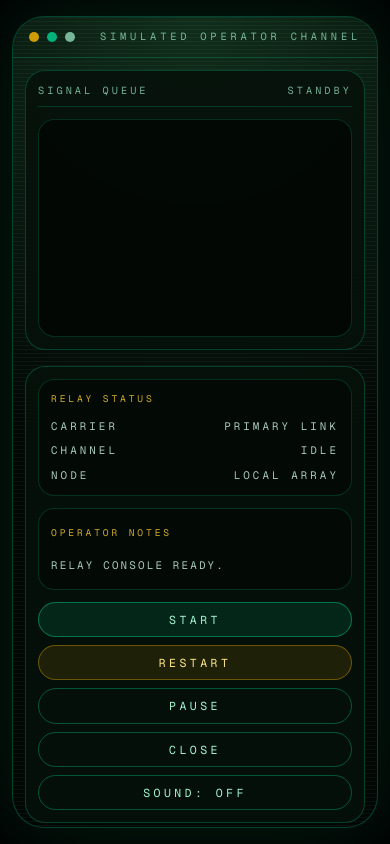
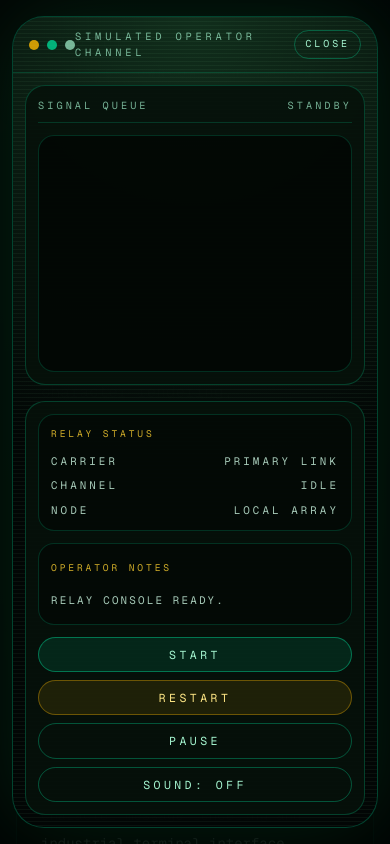
Before and after one commit to helipilot19792-blip/xenocom-site, a Next.js app: page / in a window 390 px wide. Both pictures are taken after a click on the button "OPEN RELAY CONSOLE". Shown: the top 844 px of the page. Built offline with nearby package versions, Linux system fonts and the light colour scheme.

Commit message:
Refine relay console interaction and mobile close handling

```diff
--- a/app/components/terminal-demo.tsx
+++ b/app/components/terminal-demo.tsx
@@ -78,6 +78,7 @@ export default function TerminalDemo({
   const [announcement, setAnnouncement] = useState('Relay console ready.');
   const dialogRef = useRef<HTMLDivElement>(null);
   const closeButtonRef = useRef<HTMLButtonElement>(null);
+  const historyEntryActiveRef = useRef(false);
   const audioContextRef = useRef<AudioContext | null>(null);
   const gainRef = useRef<GainNode | null>(null);
   const testTonePlayedRef = useRef(false);
@@ -194,6 +195,10 @@ export default function TerminalDemo({
     clearTimers();
     stopAudio();
     setIsOpen(false);
+    if (historyEntryActiveRef.current) {
+      historyEntryActiveRef.current = false;
+      window.history.back();
+    }
     scheduleTimeout(() => onClose(), 120);
   }, [onClose]);
 
@@ -320,6 +325,8 @@ export default function TerminalDemo({
     document.body.style.overflow = 'hidden';
     document.documentElement.style.overflow = 'hidden';
     closeButtonRef.current?.focus();
+    historyEntryActiveRef.current = true;
+    window.history.pushState({ xenocomDemo: true }, '', window.location.href);
 
     const handleKeyDown = (event: KeyboardEvent) => {
       if (event.key === 'Escape') {
@@ -350,12 +357,20 @@ export default function TerminalDemo({
       }
     };
 
+    const handlePopState = () => {
+      if (historyEntryActiveRef.current) {
+        closeDemo();
+      }
+    };
+
     window.addEventListener('keydown', handleKeyDown);
+    window.addEventListener('popstate', handlePopState);
 
     return () => {
       document.body.style.overflow = '';
       document.documentElement.style.overflow = '';
       window.removeEventListener('keydown', handleKeyDown);
+      window.removeEventListener('popstate', handlePopState);
       clearTimers();
       stopAudio();
       triggerRef.current?.focus();
@@ -368,13 +383,17 @@ export default function TerminalDemo({
 
   return (
     <div
-      className="fixed inset-0 z-[70] flex items-center justify-center bg-[#010203] px-3 py-4 text-emerald-100 sm:px-5"
+      className="fixed inset-0 z-[70] flex items-center justify-center bg-[#010203]/90 px-3 py-4 text-emerald-100 sm:px-5"
       role="dialog"
       aria-modal="true"
       aria-label="Signal relay console"
       ref={dialogRef}
+      onClick={closeDemo}
     >
-      <div className="relative flex h-full w-full max-w-6xl flex-col overflow-hidden rounded-[2rem] border border-emerald-400/30 bg-[#030706]/95 shadow-[0_0_90px_rgba(36,255,121,0.12)] sm:h-[90vh]">
+      <div
+        className="relative flex h-full w-full max-w-6xl flex-col overflow-hidden rounded-[2rem] border border-emerald-400/30 bg-[#030706]/95 shadow-[0_0_90px_rgba(36,255,121,0.12)] sm:h-[90vh]"
+        onClick={(event) => event.stopPropagation()}
+      >
         <div className="pointer-events-none absolute inset-0 bg-[radial-gradient(circle_at_top,_rgba(93,255,146,0.16),_transparent_55%)]" />
         <div className="pointer-events-none absolute inset-0 opacity-70 [background-image:repeating-linear-gradient(to_bottom,rgba(157,255,180,0.07)_0,rgba(157,255,180,0.07)_1px,transparent_1px,transparent_4px)]" />
 
@@ -384,7 +403,17 @@ export default function TerminalDemo({
             <span className="h-2.5 w-2.5 rounded-full bg-emerald-400/80" />
             <span className="h-2.5 w-2.5 rounded-full bg-emerald-200/70" />
           </div>
-          <div className="text-[0.65rem] text-emerald-200/70">SIMULATED OPERATOR CHANNEL</div>
+          <div className="flex items-center gap-3">
+            <div className="text-[0.65rem] text-emerald-200/70">SIMULATED OPERATOR CHANNEL</div>
+            <button
+              type="button"
+              onClick={closeDemo}
+              ref={closeButtonRef}
+              className="rounded-full border border-emerald-400/35 px-2.5 py-1.5 text-[0.62rem] uppercase tracking-[0.3em] text-emerald-200 transition hover:bg-emerald-400/10"
+            >
+              Close
+            </button>
+          </div>
         </div>
 
         <div className="relative flex flex-1 flex-col gap-4 p-3 sm:p-6 lg:flex-row">
@@ -476,14 +505,6 @@ export default function TerminalDemo({
               </button>
               <button
                 type="button"
-                onClick={closeDemo}
-                ref={closeButtonRef}
-                className="rounded-full border border-emerald-400/35 px-3 py-2 text-[0.72rem] uppercase tracking-[0.3em] text-emerald-200 transition hover:bg-emerald-400/10"
-              >
-                Close
-              </button>
-              <button
-                type="button"
                 onClick={toggleSound}
                 className="rounded-full border border-emerald-400/35 px-3 py-2 text-[0.72rem] uppercase tracking-[0.3em] text-emerald-200 transition hover:bg-emerald-400/10"
               >
```
